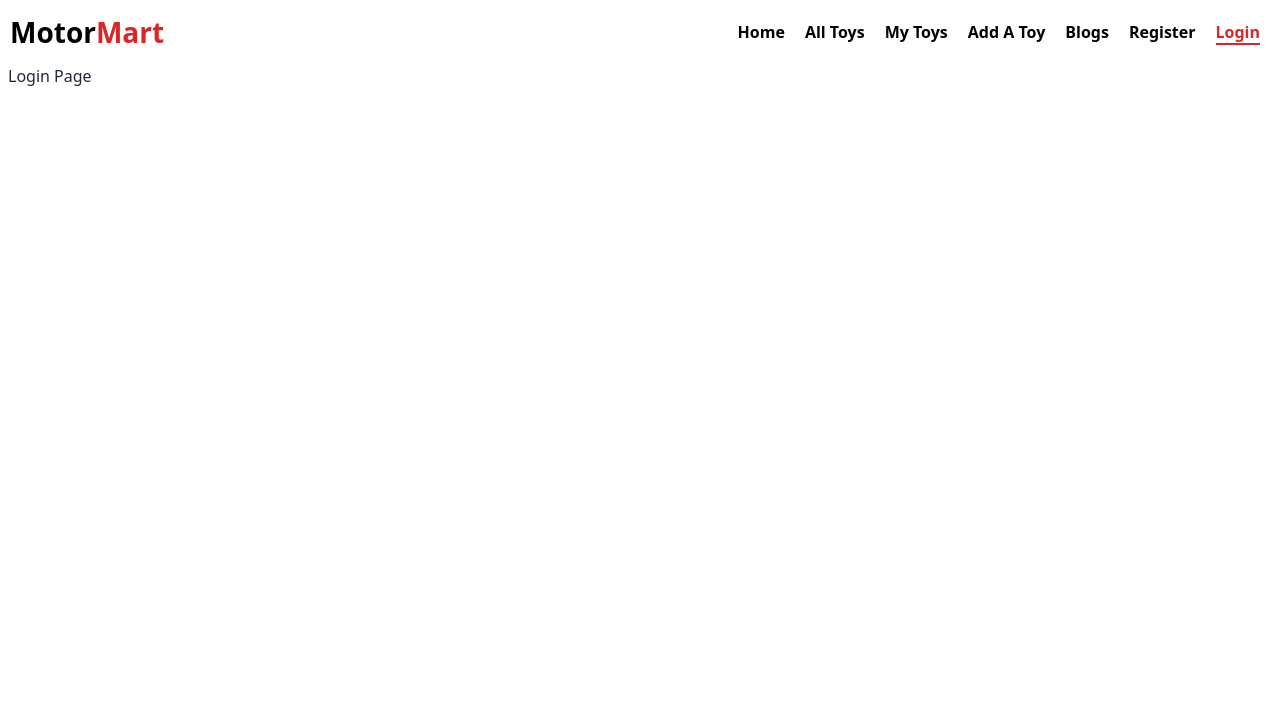
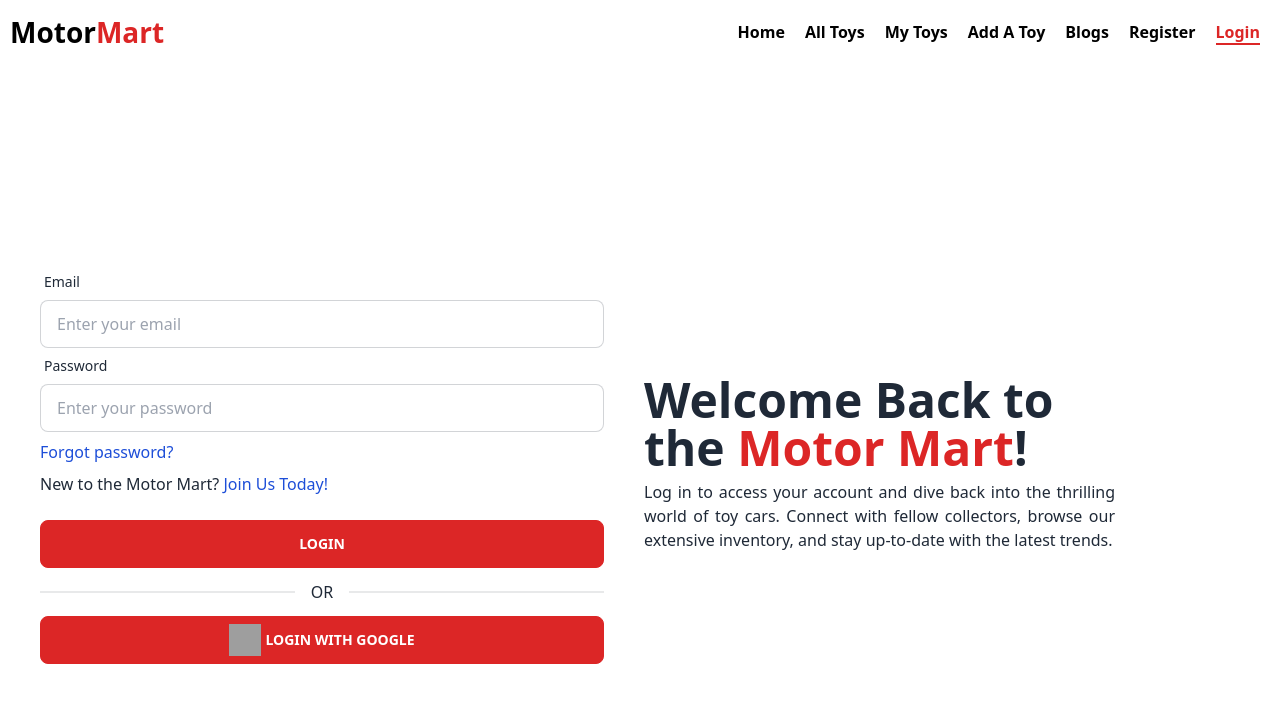
Before and after one commit to smhasanjamil/toy-marketplace-client-side, a React (Vite) app: page /login in a window 1280 px wide. Shown: the top 702 px of the page. Built offline with nearby package versions, Linux system fonts and the light colour scheme; grey boxes are pictures that could not be loaded.

Commit message:
Login page design

```diff
--- a/src/components/Login/Login.jsx
+++ b/src/components/Login/Login.jsx
@@ -1,9 +1,68 @@
+import { Link } from "react-router-dom";
 
 
 const Login = () => {
     return (
-        <div  className="container mx-auto px-2">
-            <h1>Login Page</h1>
+        <div className="container mx-auto px-2">
+
+
+
+            <div className="flex flex-col gap-8 md:gap-2 md:justify-center md:items-center h-screen md:flex-row-reverse px-2 md:px-0 my-8 md:my-0">
+
+                <div className="w-full md:w-6/12">
+                    <div className=" flex flex-col gap-2 md:w-3/4">
+                        <h1 className="font-bold text-5xl md:text-5xl">Welcome Back to the <span className="text-red-600">Motor Mart</span>!</h1>
+                        <p className="text-justify">Log in to access your account and dive back into the thrilling world of toy cars. Connect with fellow collectors, browse our extensive inventory, and stay up-to-date with the latest trends. </p>
+                    </div>
+                </div>
+
+                <div className="w-full md:w-6/12">
+
+                    <div className="card">
+                        <div className="md:card-body">
+                            <form>
+                                <div className="form-control">
+                                    <label className="label">
+                                        <span className="label-text">Email</span>
+                                    </label>
+                                    <input type="email" placeholder="Enter your email" className="input input-bordered" required />
+                                </div>
+                                <div className="form-control">
+                                    <label className="label">
+                                        <span className="label-text">Password</span>
+                                    </label>
+                                    <input type="password" placeholder="Enter your password" className="input input-bordered" required />
+                                </div>
+                                <div className="form-control my-2">
+                                    <div className="flex flex-col justify-start gap-2">
+                                        <Link to="#" className="text-blue-700">Forgot password?</Link>
+                                        <p>New to the Motor Mart? <Link to="/register" className="text-blue-700">Join Us Today!</Link> </p>
+                                    </div>
+                                </div>
+                                <div className="form-control mt-6">
+                                    <button className="btn bg-red-600 border-red-600 hover:bg-red-700 hover:border-red-700 text-white">Login</button>
+                                </div>
+
+                                <div className="divider">OR</div>
+
+                                <div className="form-control">
+                                    <button className="btn bg-red-600 border-red-600 hover:bg-red-700 hover:border-red-700 text-white">
+                                        <div className="flex flex-row gap-1 justify-center items-center">
+                                            <div><img src="https://i.ibb.co/TPwxtp6/social.png" alt="google logo" className="h-8 w-8" /></div>
+                                            <div><p>Login With Google</p></div>
+                                        </div>
+                                    </button>
+                                </div>
+                            </form>
+                        </div>
+                    </div>
+
+
+                </div>
+            </div>
+
+
+
         </div>
     );
 };
--- a/src/components/Register/Register.jsx
+++ b/src/components/Register/Register.jsx
@@ -3,10 +3,10 @@ import { Link } from "react-router-dom";
 
 const Register = () => {
     return (
-        <div className="container mx-auto">
+        <div className="container mx-auto px-2">
 
 
-            <div className="flex flex-col gap-8 md:gap-2 md:justify-center md:items-center h-screen md:flex-row-reverse px-4 md:px-0 my-8 md:my-0">
+            <div className="flex flex-col gap-8 md:gap-2 md:justify-center md:items-center h-screen md:flex-row-reverse px-2 md:px-0 my-8 md:my-0">
 
                 <div className="w-full md:w-6/12">
                     <div className=" flex flex-col gap-2 md:w-3/4">
@@ -46,8 +46,7 @@ const Register = () => {
                                 </div>
                                 <div className="form-control my-2">
                                     <div className="flex flex-col justify-start gap-2">
-                                        <Link to="#" className="text-blue-700">Forgot password?</Link>
-                                        <p>Already have an account? <Link to="/login" className="text-blue-700">Login Here</Link> </p>
+                                        <p>Already a member of our Motor Mart? <Link to="/login" className="text-blue-700">Login Here</Link> </p>
                                     </div>
                                 </div>
                                 <div className="form-control mt-6">
```
